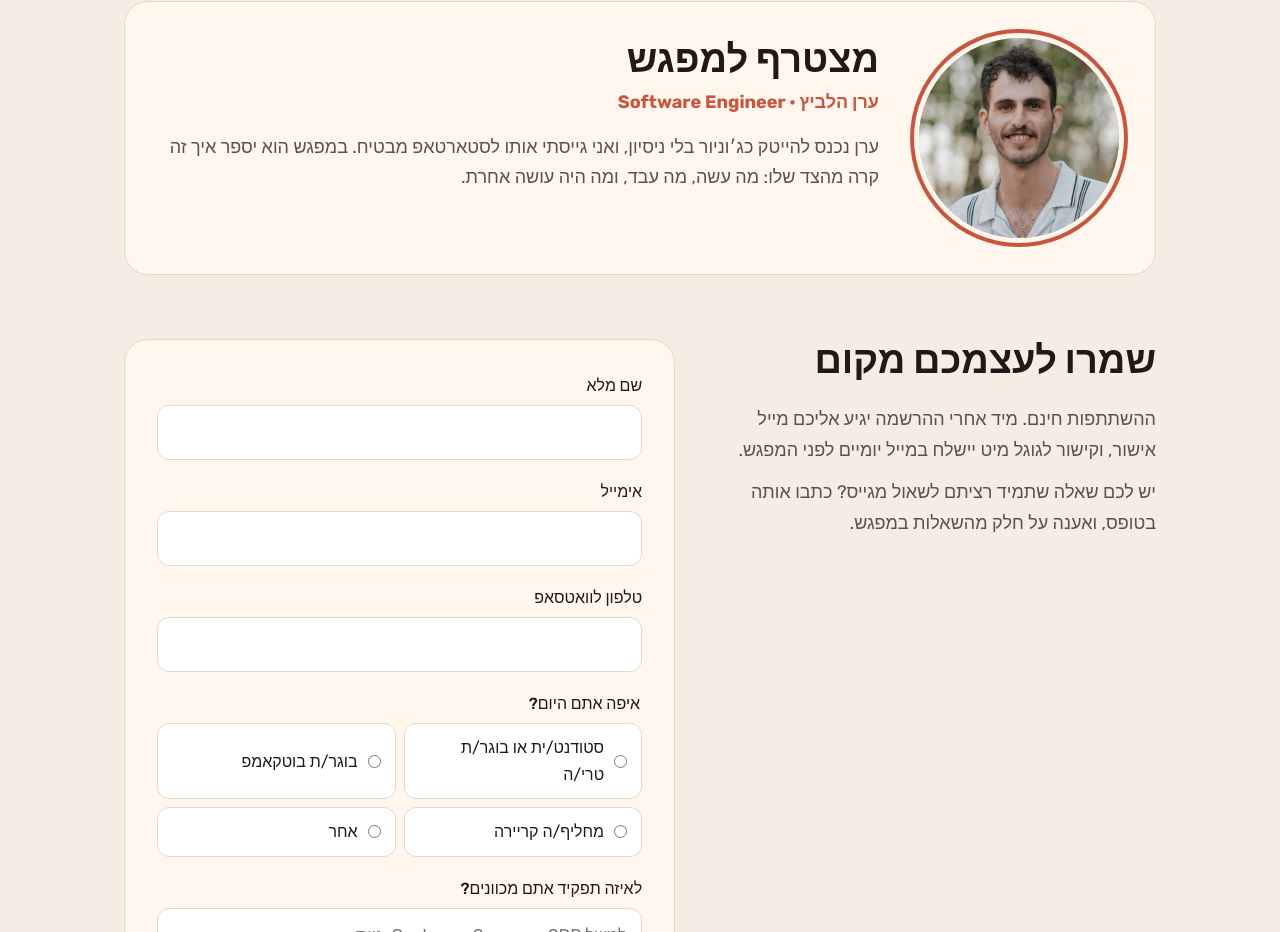
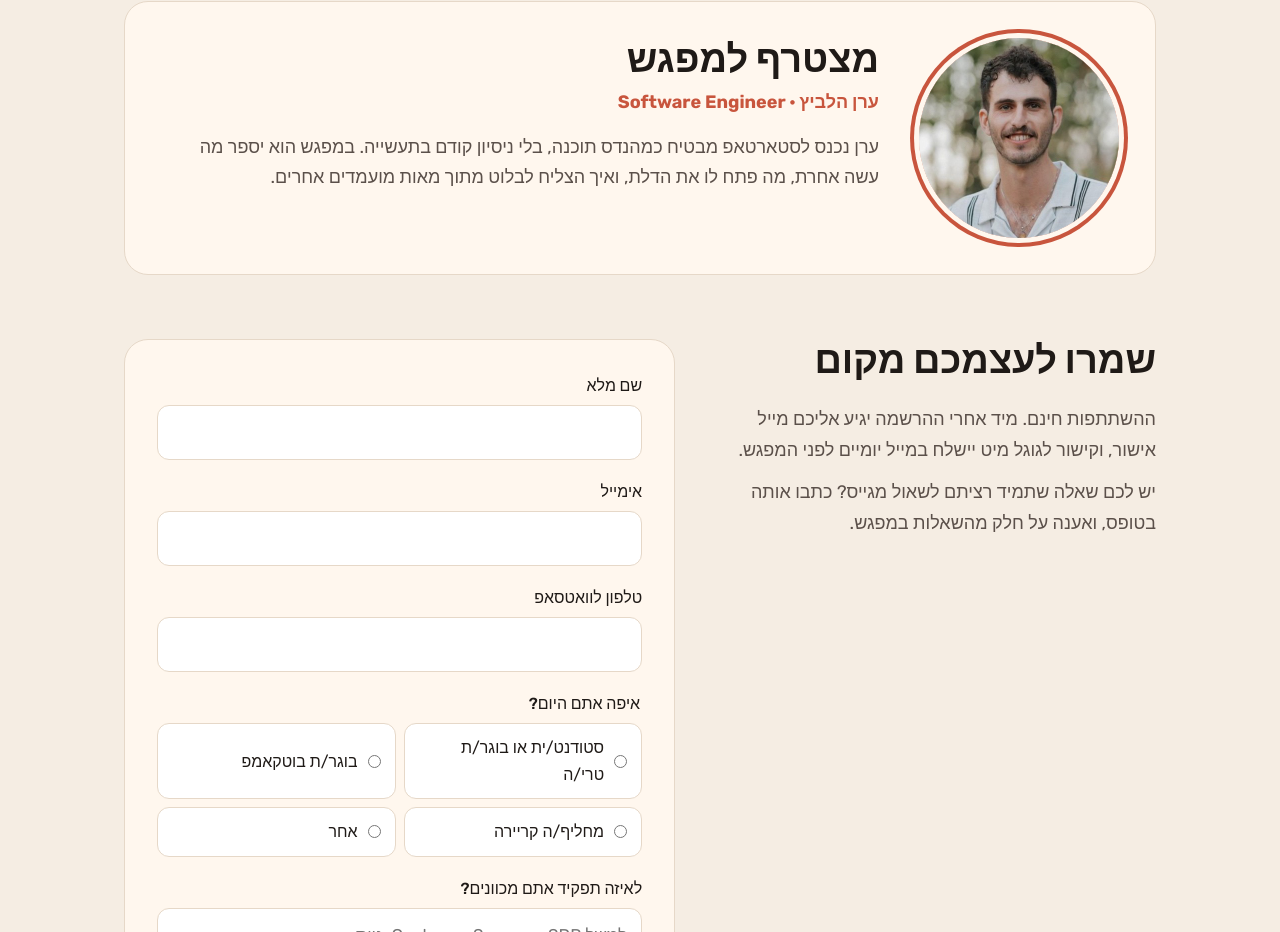
Before and after one commit to Thedanbendor/Thedanbendor.github.io, a plain HTML site: page he/meetup.html in a window 1280 px wide. Shown: the part 1837-2769 px from the top of the page. Drawn offline with Linux system fonts and the light colour scheme.

Commit message:
Meetup page: reword Eran story

```diff
--- a/he/meetup.html
+++ b/he/meetup.html
@@ -187,7 +187,7 @@
         <div>
           <h2>מצטרף למפגש</h2>
           <div class="about-name"><span>ערן הלביץ</span> · <span dir="ltr">Software Engineer</span></div>
-          <p>ערן נכנס להייטק כג׳וניור בלי ניסיון, ואני גייסתי אותו לסטארטאפ מבטיח. במפגש הוא יספר איך זה קרה מהצד שלו: מה עשה, מה עבד, ומה היה עושה אחרת.</p>
+          <p>ערן נכנס לסטארטאפ מבטיח כמהנדס תוכנה, בלי ניסיון קודם בתעשייה. במפגש הוא יספר מה עשה אחרת, מה פתח לו את הדלת, ואיך הצליח לבלוט מתוך מאות מועמדים אחרים.</p>
         </div>
       </div>
     </section>
```
